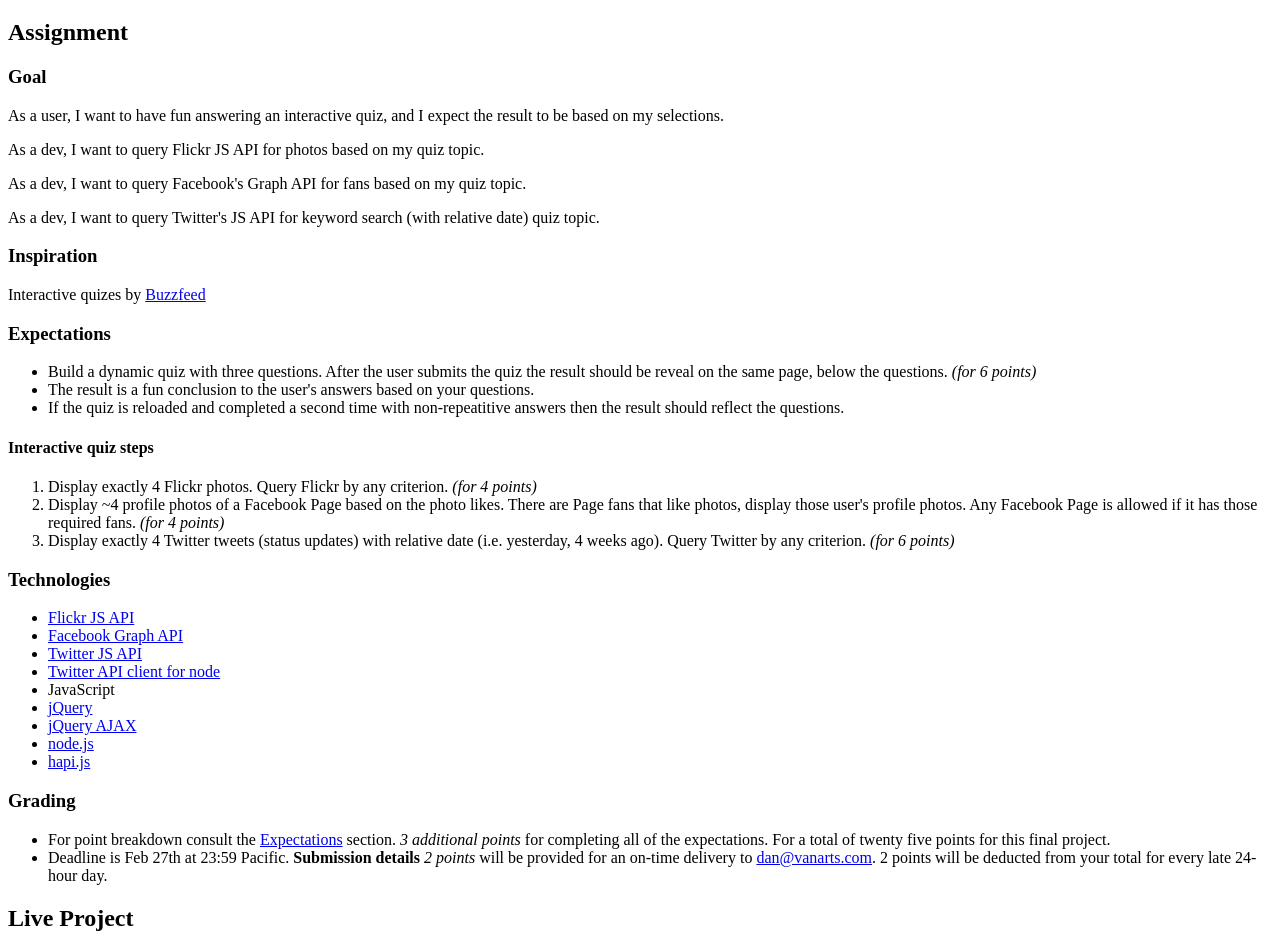
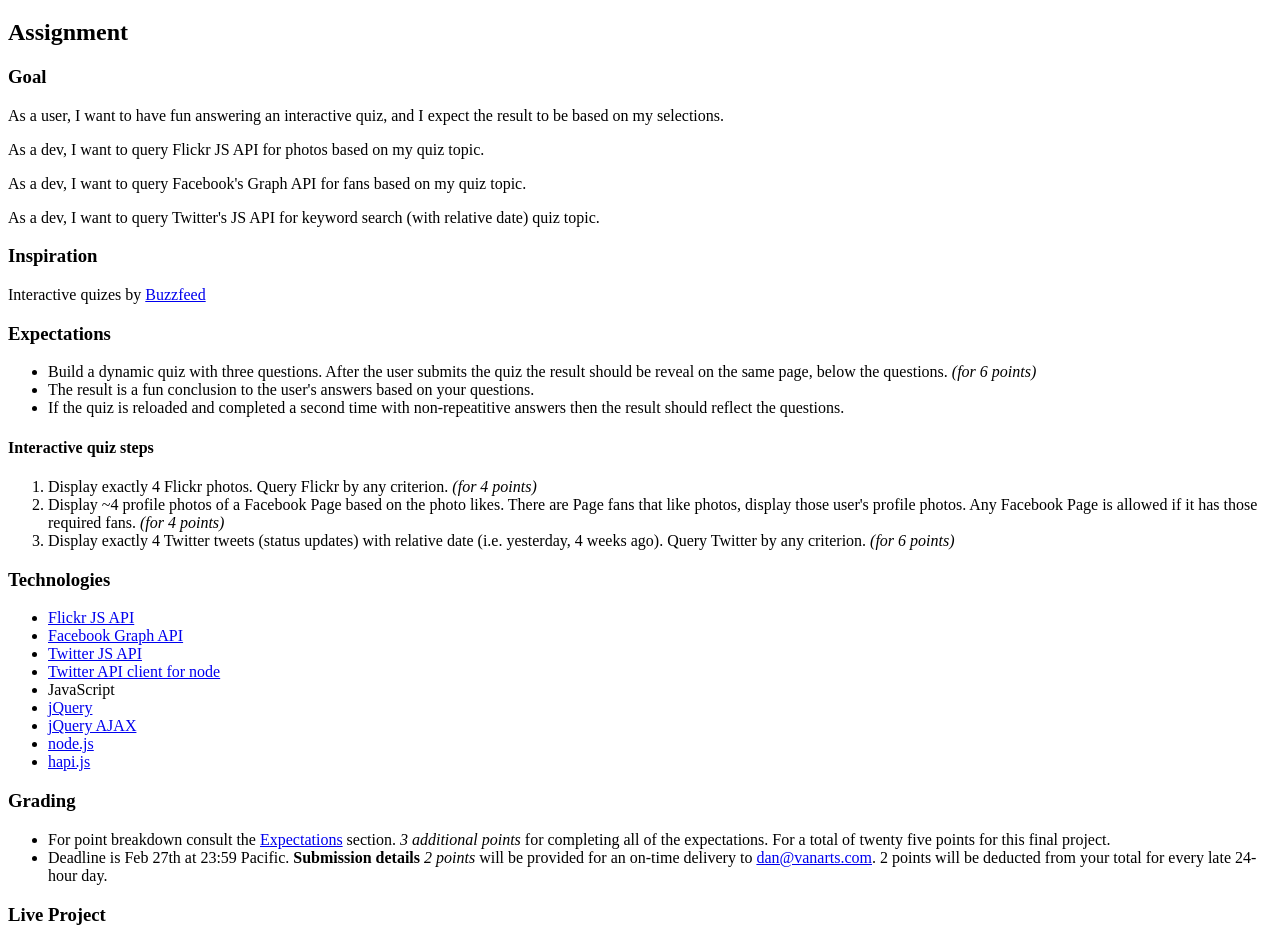
Before and after one commit to sunnythedude/cms, a website: page final-project.html in a window 1280 px wide. Shown: the part 61-1013 px from the top of the page. Drawn offline with nearby package versions, Linux system fonts and the light colour scheme; no server answers.

Commit message:
h2 to h3

```diff
--- a/final-project.html
+++ b/final-project.html
@@ -51,7 +51,7 @@
             <li>Deadline is Feb 27th at 23:59 Pacific.  <b>Submission details</b> <i>2 points</i> will be provided for an on-time delivery to <a href="mailto:dan@vanarts.com">dan@vanarts.com</a>.  2 points will be deducted from your total for every late 24-hour day.</li>
         </ul>
 
-        <h2>Live Project</h2>
+        <h3>Live Project</h2>
 
 
 
```
